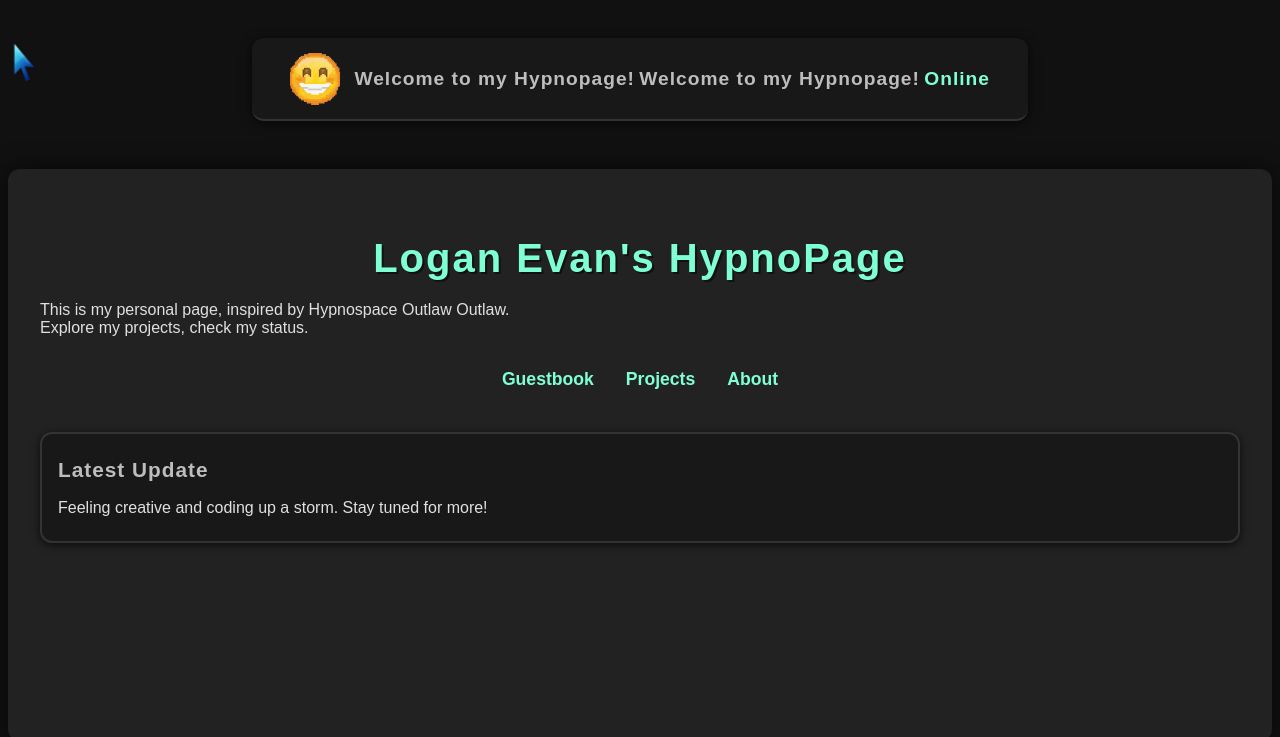
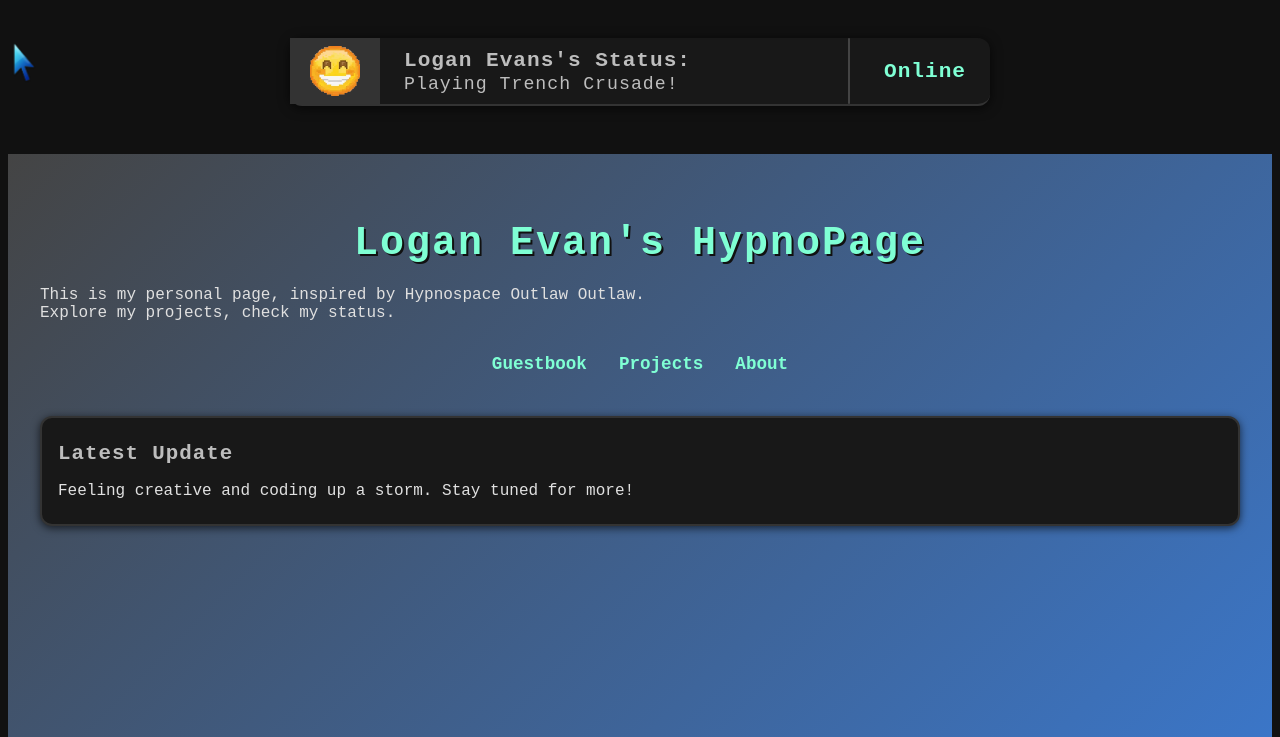
Before and after one commit to zekolon/zekolonon.github.io, a plain HTML site: page index.html in a window 1280 px wide. Shown: the top 737 px of the page. Drawn offline with Linux system fonts and the light colour scheme.

Commit message:
add index.html and css files

```diff
--- a/index.html
+++ b/index.html
@@ -19,7 +19,6 @@
     cursorImg.style.display = "block";
     cursorImg.style.left = e.clientX - 24 + "px";
     cursorImg.style.top = e.clientY - 24 + "px";
-
   });
   document.addEventListener("mouseleave", function () {
     cursorImg.style.display = "none";
@@ -37,17 +36,78 @@
     <link rel="stylesheet" href="style.css" />
   </head>
   <body>
-    <div class="status-bar">
-      <span class="status-emoji"><embed src="assets/Adobe Express - file.png" width="50"></span>
-          <span class="status-text">Welcome to my Hypnopage!</span>
-      <span class="status-text">Welcome to my Hypnopage!</span>
-      <span class="status-right">Online</span>
+    <div
+      class="status-bar"
+      style="display: flex; align-items: stretch; gap: 0; padding: 0"
+    >
+      <div
+        class="status-image-box"
+        style="
+          display: flex;
+          align-items: center;
+          justify-content: center;
+          background: #333;
+          padding: 0 20px;
+        "
+      >
+        <img
+          src="assets/Adobe Express - file.png"
+          alt="Status Icon"
+          width="50"
+          height="50"
+          style="display: block"
+        />
+      </div>
+      <div
+        class="status-info-box"
+        style="
+          display: flex;
+          flex-direction: column;
+          justify-content: center;
+          background: none;
+          padding: 10px 24px;
+          flex: 1;
+          align-items: flex-start;
+        "
+      >
+        <span class="status-label" style="font-weight: bold; font-size: 1.1em"
+          >Logan Evans's Status:</span
+        >
+        <span
+          class="status-sub"
+          style="font-size: 0.95em; color: #bdbdbd; margin-top: 2px"
+          >Playing Trench Crusade!</span
+        >
+      </div>
+      <div
+        class="status-separator"
+        style="
+          width: 2px;
+          background: #444;
+          margin: 0 0.5em;
+          border-radius: 2px;
+        "
+      ></div>
+      <div
+        class="status-online-box"
+        style="
+          display: flex;
+          align-items: center;
+          background: none;
+          padding: 0 24px;
+        "
+      >
+        <span
+          class="status-online"
+          style="font-weight: bold; color: #7fffd4; font-size: 1.1em"
+          >Online</span
+        >
+      </div>
     </div>
     <div class="main-content">
       <h1>Logan Evan's HypnoPage</h1>
       <p>
-        This is my personal page, inspired by Hypnospace Outlaw
-        Outlaw.<br />
+        This is my personal page, inspired by Hypnospace Outlaw Outlaw.<br />
         Explore my projects, check my status.
       </p>
       <div class="hypno-links">
--- a/style.css
+++ b/style.css
@@ -34,7 +34,31 @@ div {
   -ms-user-select: none;
   -moz-user-select: none;
 }
-/* Fading mouse trail effect */
+
+/* Pixelated text effect for all elements */
+body,
+.main-content,
+.status-bar,
+.hypno-box,
+.hypno-link,
+h1,
+h2,
+h3,
+h4,
+h5,
+h6,
+p,
+span,
+label,
+select,
+option,
+div {
+  font-family: "Press Start 2P", "VT323", "Courier New", Courier, monospace !important;
+  text-rendering: optimizeSpeed;
+}
+
+@import url("https://fonts.googleapis.com/css2?family=Press+Start+2P&family=VT323&display=swap");
+
 body {
   background: #111;
   color: #e0e0e0;
@@ -91,12 +115,11 @@ body,
 .main-content {
   max-width: 1200px;
   margin: 3em auto 0 auto;
-  background: #222;
-  border-radius: 12px;
-  box-shadow: 0 0 24px #000a;
+  background: linear-gradient(135deg, #444 0%, #3a7bd5 100%);
+  border-radius: 0;
   padding: 2.5em 2em 2em 2em;
   position: relative;
-  min-height: 500px;
+  min-height: 700px;
 }
 
 h1 {
@@ -145,3 +168,37 @@ h1 {
   color: #e0e0e0;
   margin-bottom: 0;
 }
+
+/* Pop-in animation for boxes */
+@keyframes popIn {
+  0% {
+    opacity: 0;
+    transform: scale(0.7);
+  }
+  60% {
+    opacity: 1;
+    transform: scale(1.05);
+  }
+  80% {
+    transform: scale(0.97);
+  }
+  100% {
+    opacity: 1;
+    transform: scale(1);
+  }
+}
+.status-bar,
+.main-content,
+.hypno-box {
+  opacity: 0;
+  animation: popIn 0.7s cubic-bezier(0.68, -0.55, 0.27, 1.55) forwards;
+}
+.status-bar {
+  animation-delay: 0.1s;
+}
+.main-content {
+  animation-delay: 0.3s;
+}
+.hypno-box {
+  animation-delay: 0.5s;
+}
```
